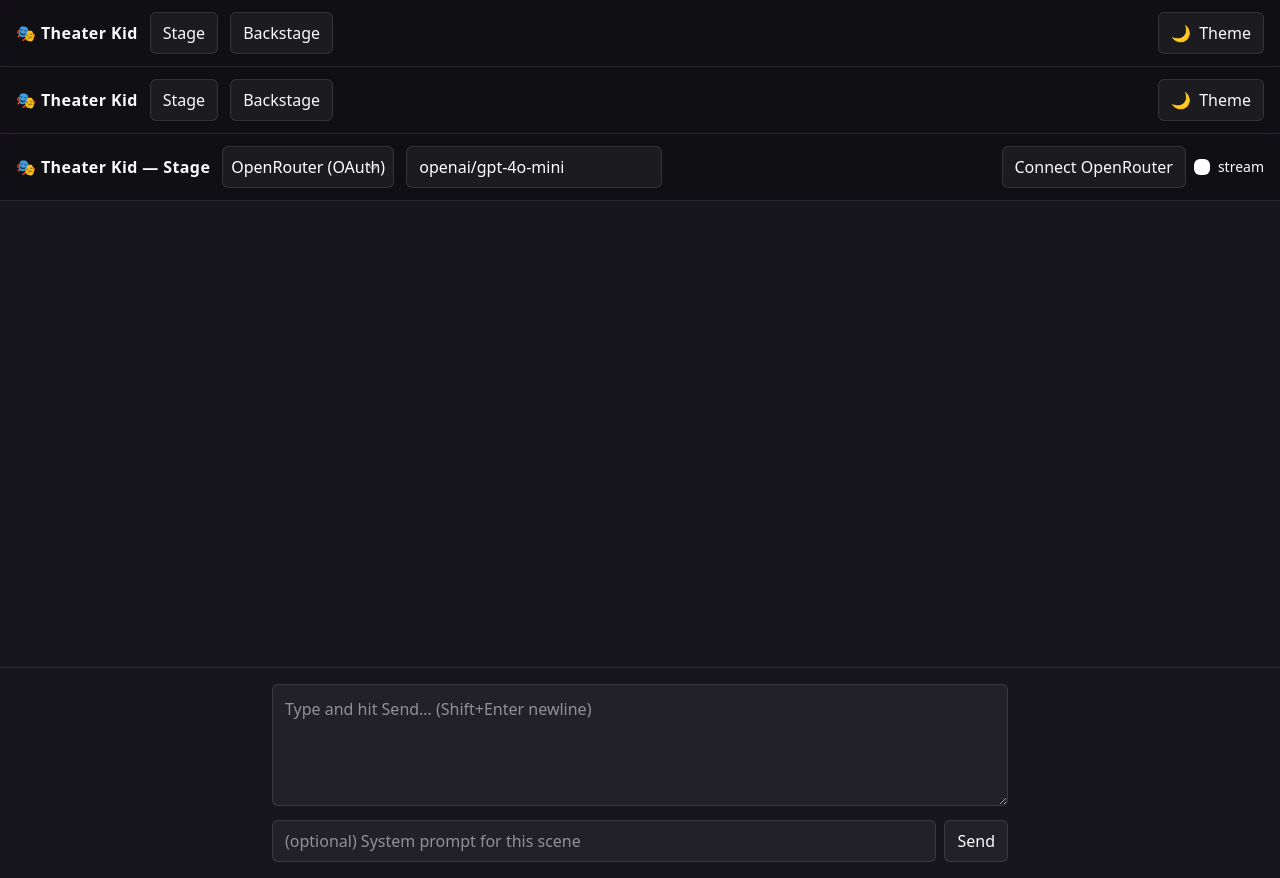
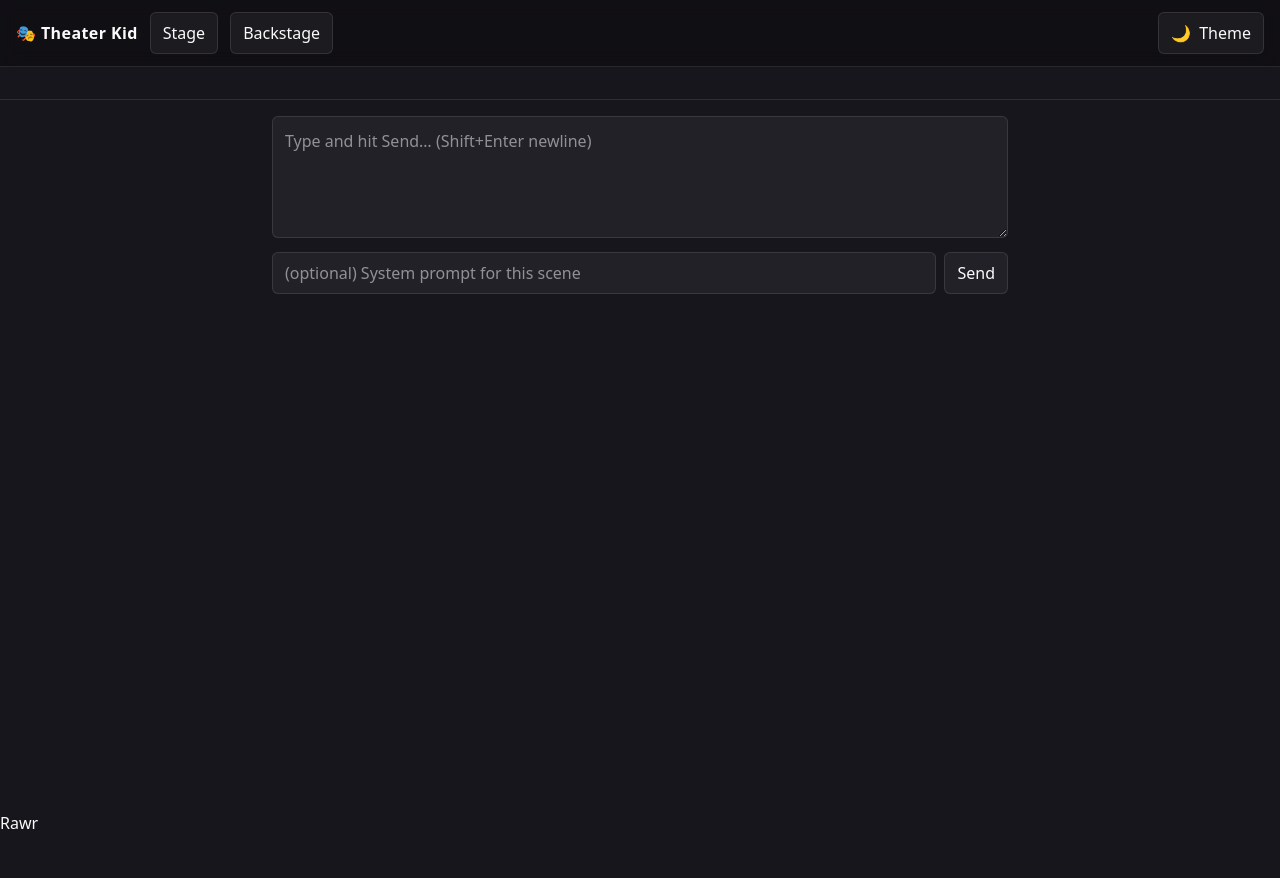
Before and after one commit to cerealean/theater-kid, an Angular app: page /stage in a window 1280 px wide. After the commit the page ends 835 px from the top, so only its background shows below. Built offline with nearby package versions, Linux system fonts and the light colour scheme.

Commit message:
fix: removed double headers

```diff
--- a/src/app/app.routes.ts
+++ b/src/app/app.routes.ts
@@ -1,14 +1,8 @@
 import { Routes } from '@angular/router';
 export const routes: Routes = [
-  {
-    path: '',
-    loadComponent: () => import('./routes/theater/theater.shell').then(m => m.TheaterShell),
-    children: [
-      { path: '', redirectTo: 'stage', pathMatch: 'full' },
-      { path: 'stage', loadComponent: () => import('./routes/stage/stage.component').then(m => m.StageComponent) },
-      { path: 'stage/:sceneId', loadComponent: () => import('./routes/stage/stage.component').then(m => m.StageComponent) },
-      { path: 'backstage', loadComponent: () => import('./routes/backstage/backstage.component').then(m => m.BackstageComponent) },
-    ]
-  },
+  { path: '', redirectTo: 'stage', pathMatch: 'full' },
+  { path: 'stage', loadComponent: () => import('./routes/stage/stage.component').then(m => m.StageComponent) },
+  { path: 'stage/:sceneId', loadComponent: () => import('./routes/stage/stage.component').then(m => m.StageComponent) },
+  { path: 'backstage', loadComponent: () => import('./routes/backstage/backstage.component').then(m => m.BackstageComponent) },
   { path: '**', redirectTo: 'stage' },
 ];
--- a/src/app/routes/stage/stage.component.html
+++ b/src/app/routes/stage/stage.component.html
@@ -1,34 +1,4 @@
 <div class="min-h-[calc(100vh-56px)] grid grid-rows-[auto_1fr_auto]">
-  <header class="sticky top-0 z-10 backdrop-blur bg-black/30 border-b border-white/10">
-    <div class="max-w-screen-xl mx-auto px-4 py-3 flex flex-wrap items-center gap-3">
-      <div class="font-semibold tracking-wide">🎭 Theater Kid — Stage</div>
-
-      <select class="tk-input px-2 py-2" [(ngModel)]="providerValue">
-        <option value="openrouter">OpenRouter (OAuth)</option>
-        <option value="openai">OpenAI (BYOK)</option>
-      </select>
-
-      <input class="tk-input px-3 py-2 w-64" placeholder="Model (e.g. openai/gpt-4o-mini)" [(ngModel)]="modelValue" />
-
-      <div class="ml-auto flex items-center gap-2">
-        @if (provider() === 'openrouter') {
-        <button class="tk-btn" (click)="connectOpenRouter()">Connect OpenRouter</button>
-        } @else {
-        <input class="tk-input px-3 py-2" placeholder="OpenAI API Key" type="password"
-          (keydown.enter)="saveOpenAIKey($any($event.target).value)" />
-        <button class="tk-btn" (click)="saveOpenAIKey(($any($event.target).previousElementSibling.value))">Save</button>
-        }
-
-        <label class="inline-flex items-center gap-2 text-sm">
-          <input type="checkbox" class="tk-input" [checked]="streaming()"
-            (change)="streaming.set($any($event.target).checked)" />
-          stream
-        </label>
-      </div>
-    </div>
-  </header>
-
-  <main class="overflow-auto">
   <div class="max-w-screen-md mx-auto p-4 space-y-3">
     <div *ngFor="let m of messages(); let i = index" class="flex">
       <div class="max-w-[80ch] w-fit px-4 py-3 rounded-bubble shadow-stage border border-white/10" [ngClass]="{
@@ -41,9 +11,8 @@
       </div>
     </div>
   </div>
-  </main>
 
-  <footer class="border-t border-white/10">
+  <div class="border-t border-white/10">
     <div class="max-w-screen-md mx-auto p-4">
       <textarea class="tk-input w-full p-3" rows="4" placeholder="Type and hit Send… (Shift+Enter newline)"
         [(ngModel)]="inputValue" (keydown.enter)="onEnterKey($any($event))"></textarea>
@@ -53,5 +22,5 @@
         <button class="tk-btn" (click)="send()" [disabled]="busy()">Send</button>
       </div>
     </div>
-  </footer>
   </div>
+</div>
--- a/src/app/routes/theater/theater.shell.html
+++ b/src/app/routes/theater/theater.shell.html
@@ -10,4 +10,7 @@
     </nav>
   </header>
   <main class="overflow-auto"><router-outlet /></main>
+  <footer>
+    Rawr
+  </footer>
 </div>
```
Lines whose indentation alone changed are shown as unchanged.
